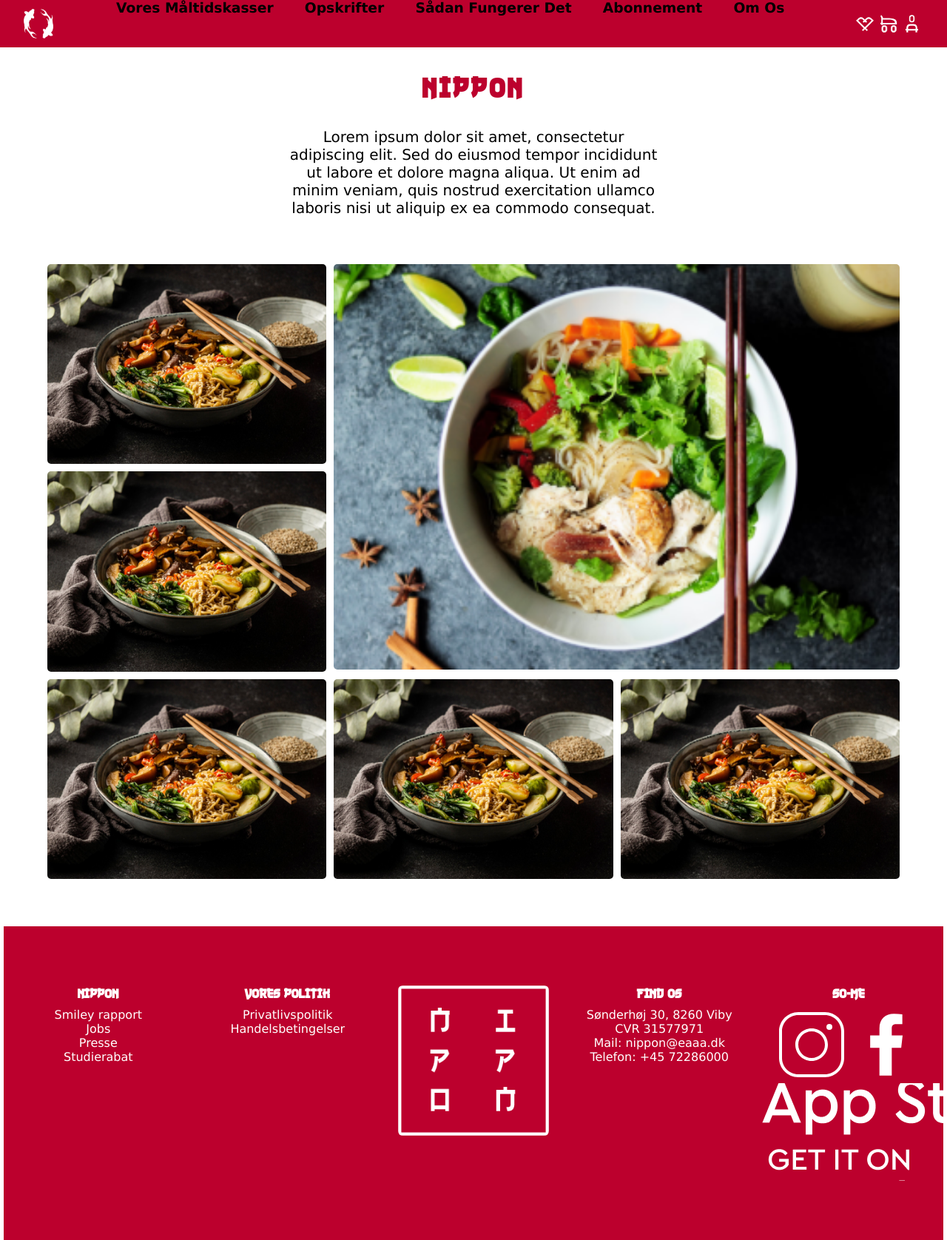
After one commit to magn3054/nippon, a PHP site: page /indhold.html in a window 1280 px wide. The commit adds this page. Shown: the whole page at 74% size. Run offline with PHP 8.4, Linux system fonts and the light colour scheme.

Commit message:
upadated

```diff
--- a/css/error-page.css
+++ b/css/error-page.css
@@ -5,7 +5,6 @@ main {
     flex-direction: column;
     justify-content: center;
     align-items: center;
-    border: 2px solid red;
 
     & h1 {
         font-family: "Nuku Nuku";
--- a/css/index.css
+++ b/css/index.css
@@ -9,7 +9,7 @@ body {
 .top-banner {
     width: 80%;
     padding: 3vh 2vw;
-    background-color: #e3dbdb;
+    background-color: var(--nipponGrey);
     display: grid;
     grid-template-columns: 1fr min-content min-content min-content 1fr 1fr 1fr 1fr;
     grid-template-rows: repeat(12, min-content);
@@ -59,7 +59,7 @@ body {
 }
 
 .mid-section {
-    background-color: #e3dbdb;
+    background-color: var(--nipponGrey);
     display: flex;
     flex-direction: row;
     justify-content: center;
@@ -104,7 +104,7 @@ body {
         flex-direction: column;
         width: 50%;
         padding: 2.5vh 3vw;
-        background-color: #e3dbdb;
+        background-color: var(--nipponGrey);
 
         & h4 {
             font-family: "Nuku Nuku";
--- a/css/indhold.css
+++ b/css/indhold.css
@@ -31,7 +31,20 @@ body {
         width: 100%;
         height: auto;
         border-radius: 5px;
+        filter: brightness(1);
+        transition: filter 0.5s, transform 0.7s;
     }
+
+    &:hover img {
+        filter: brightness(0.5);
+    }
+
+    & img:hover {
+        transform: scale(1.015);
+        filter: brightness(1);
+        z-index: 2;
+    }
+
 
     & img:nth-child(1) { grid-area: 1 / 2 / 3 / 4; }
     & img:nth-child(2) { grid-area: 1 / 1 / 2 / 2; }
--- a/css/style.css
+++ b/css/style.css
@@ -2,6 +2,7 @@
     --nipponRed: #BC002D;
     --nipponBlue: #1C3563;
     --nipponBlack: #1E1E1E;
+    --nipponGrey: #E3DBDB;
 }
 
 * {
@@ -36,6 +37,7 @@ body {
 
 H1 {
     font-family: "Nuku Nuku";
+    letter-spacing: 0.2vw;
 }
 
 a {
--- /dev/null
+++ b/indhold.html
@@ -0,0 +1,88 @@
+<!DOCTYPE html>
+<html lang="da">
+<head>
+    <meta charset="UTF-8">
+    <meta name="viewport" content="width=device-width, initial-scale=1.0">
+    <title>Nippon - Asiatiske Måltidskasser</title>
+    <script defer src="js/links.js"></script>
+    <link rel="stylesheet" href="css/header.css">
+    <link rel="stylesheet" href="css/style.css">
+    <link rel="stylesheet" href="css/footer.css">
+    <link rel="stylesheet" href="css/indhold.css">
+</head>
+<body>
+    <header>
+        <img id="main-logo" src="img/hvid-fisk.png" alt="Logo">
+        <div id="submenus">
+            <h3>Vores Måltidskasser</h3>
+            <h3>Opskrifter</h3>
+            <h3>Sådan Fungerer Det</h3>
+            <h3>Abonnement</h3>
+            <h3>Om Os</h3>
+        </div>
+        <div class="icons-menu">
+            <img class="icons" id="heart" src="img/heart.svg" alt="Hjerte - Synes godt om">
+            <img class="icons" id="basket" src="img/basket.svg" alt="">
+            <img class="icons" id="profile" src="img/profile.svg" alt="heart">
+        </div>
+    </header>
+    <!-- <?php include 'header.php'; ?> -->
+        <h1 class="title">NIPPON</h1>
+        <p class="description">Lorem ipsum dolor sit amet, consectetur adipiscing elit. Sed do eiusmod tempor incididunt ut labore et dolore magna aliqua. Ut enim ad minim veniam, quis nostrud exercitation ullamco laboris nisi ut aliquip ex ea commodo consequat.</p>
+        <div class="image-grid">
+            <img onclick="errorPage()" src="img/kasse1.png" alt="Image 1">
+            <img onclick="errorPage()" src="img/cham_dish.png" alt="Image 2">
+            <img onclick="errorPage()" src="img/cham_dish.png" alt="Image 3">
+            <img onclick="errorPage()" src="img/cham_dish.png" alt="Image 4">
+            <img onclick="errorPage()" src="img/cham_dish.png" alt="Image 5">
+            <img onclick="errorPage()" src="img/cham_dish.png" alt="Image 6">
+        </div>
+    <!-- <?php include 'footer.php'; ?> -->
+    <footer>
+        <section class="f-nippon">
+            <div class="f-tekst">
+                <h3>nippon</h3>
+                <p>Smiley rapport</p>
+                <p>Jobs</p>
+                <p>Presse</p>
+                <p>Studierabat</p>
+            </div>
+        </section>
+        <section class="f-politik">
+            <div class="f-tekst">
+                <h3>vores politik</h3>
+                <p>Privatlivspolitik</p>
+                <p>Handelsbetingelser</p>
+            </div>
+        </section>
+        <div class="f-logo">
+            <img src="img/hvid-logo-tekst.png" alt="Logo">
+        </div>
+        <section class="f-find">
+            <div class="f-tekst">
+                <h3>find os</h3>
+                <p>Sønderhøj 30, 8260 Viby</p>
+                <p>CVR 31577971</p>
+                <p>Mail: <a href="info@fjordtours.dk" aria-label="Email"></a>nippon@eaaa.dk</p>
+                <p>Telefon: <a href="+4572286000" aria-label="Phone number"></a>+45 72286000 </p>
+            </div>
+        </section>
+        <section class="f-some">
+            <div class="f-tekst">
+                <h3>so-me</h3>
+                <div class="socials">
+                    <img src="img/insta.svg" alt="Instagram"><img src="img/facebook.svg" alt="Facebook">
+                    <img src="img/tiktok.svg" alt="Tiktok"><img src="img/youtube.svg" alt="Youtube">
+                </div>
+            </div>
+        </section>
+        <div class="f-app">
+            <img class="qr" src="img/qr-code.png" alt="QR-code">
+            <div class="app-store">
+                <img src="img/appstore.png" alt="">
+                <img src="img/playstore.png" alt="">
+            </div>
+        </div>
+    </footer>
+</body>
+</html>
```
Also changed, not shown: css/studie.css (added, +113 -0 lines), studiekassen.html (renamed from html-tests/indhold.html, +39 -12 lines), img/big-arrow.svg (added), img/dish-box.png (added), index.html (renamed from html-tests/index.html).
